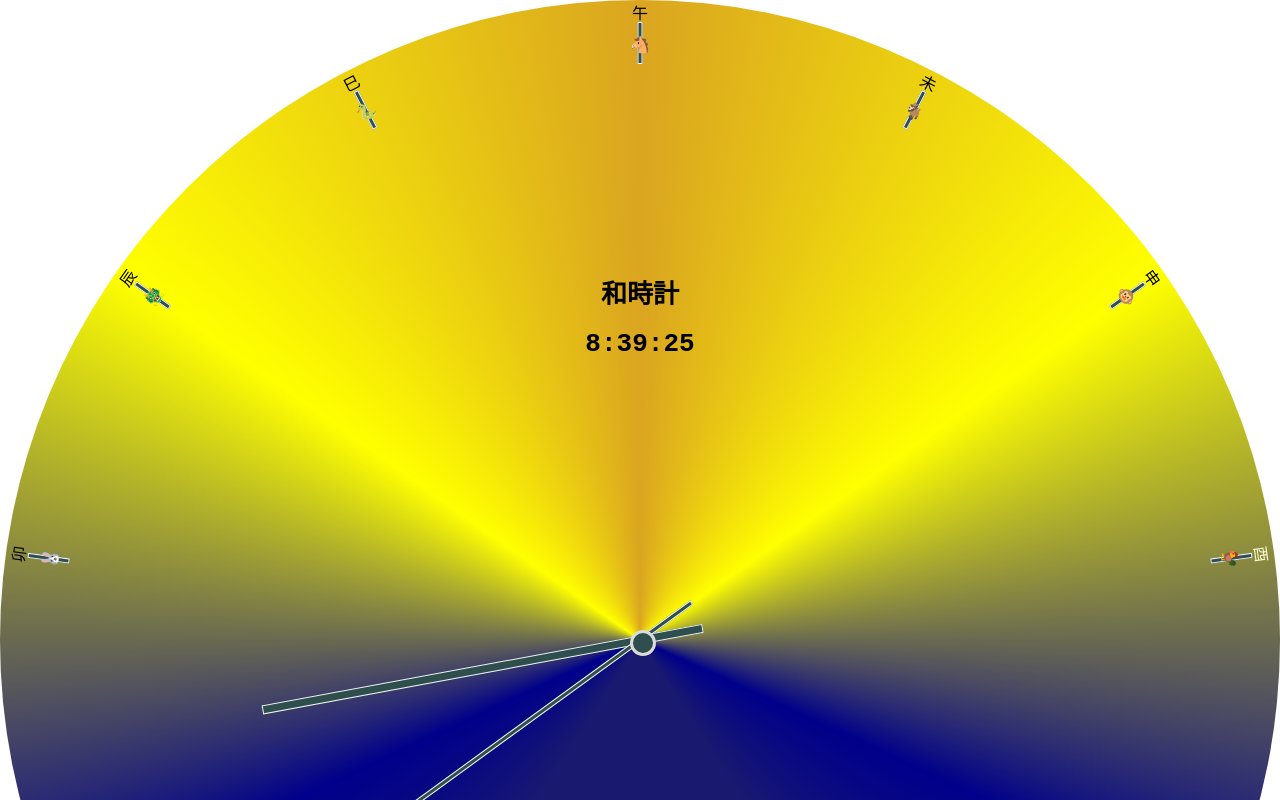
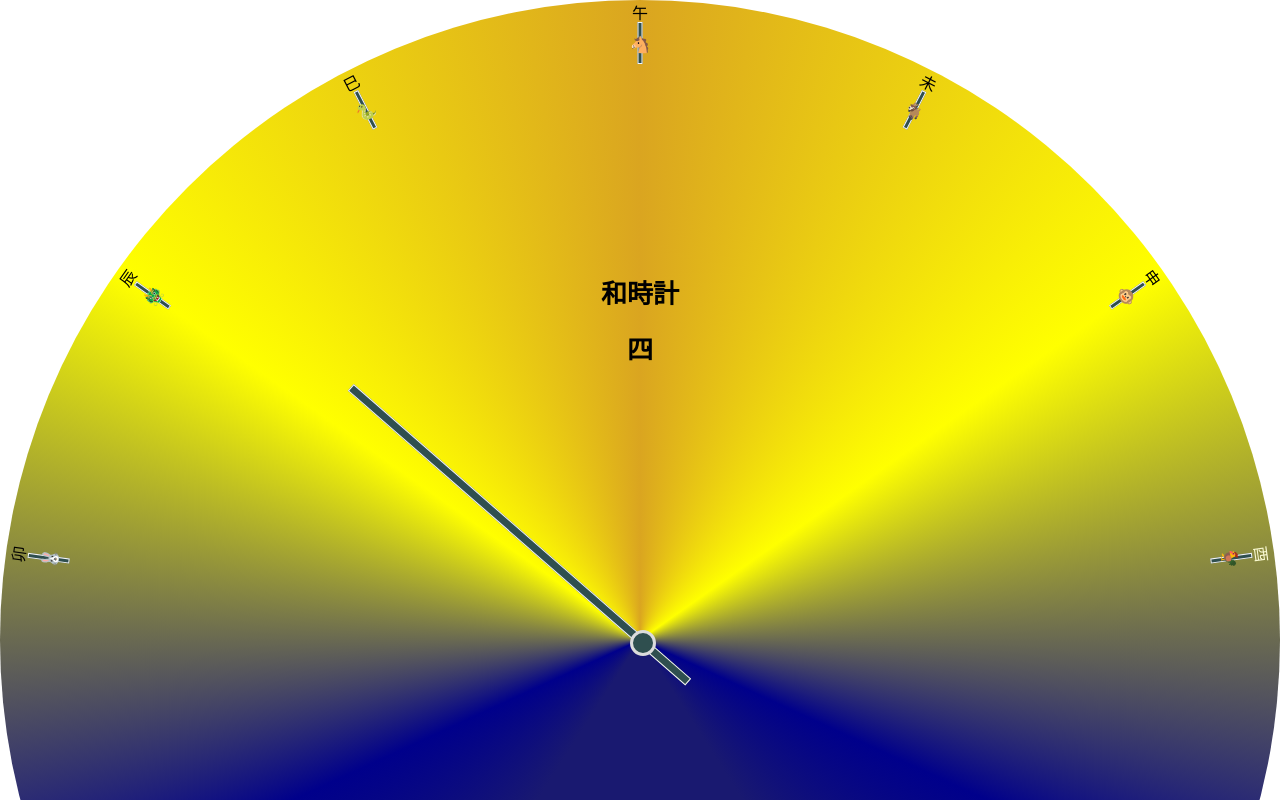
Before and after one commit to ann-kilzer/wadokei, a React (Create React App) app: page / in a window 1280 px wide. Shown: the top 800 px of the page. Built offline with nearby package versions, Linux system fonts and the light colour scheme.

Commit message:
set the time

```diff
--- a/src/App.jsx
+++ b/src/App.jsx
@@ -4,8 +4,8 @@ import Container from './Container';
 
 function App() {
   // TODO: Fetch from https://sunrise-sunset.org/api
-  const sunrise = new Date('2021-02-16T06:26:31');
-  const sunset = new Date('2021-02-16T17:23:29');
+  const sunrise = new Date('2021-02-17T06:26:31');
+  const sunset = new Date('2021-02-17T17:23:29');
 
   console.log(sunset - sunrise);
 
--- a/src/Container.jsx
+++ b/src/Container.jsx
@@ -25,11 +25,12 @@ export default function Container(props) {
   const hour = date.getHours() % 12;
   const minute = date.getMinutes();
   const second = date.getSeconds();
+  const dayMinutes = date.getHours() * 60 + minute;
 
   function renderClock() {
     if (wa) {
       return (
-        <Wadokei hour={hour} minute={minute} second={second} sunrise={sunrise} sunset={sunset} />
+        <Wadokei dayMinutes={dayMinutes} sunrise={sunrise} sunset={sunset} />
       );
     }
     return (<Tokei hour={hour} minute={minute} second={second} />);
--- a/src/Wadokei.jsx
+++ b/src/Wadokei.jsx
@@ -6,6 +6,7 @@ import unfixedHours from './unfixedHours';
 
 const REGIONS = 6;
 const MILLIS_PER_DAY = 24 * 60 * 60 * 1000;
+const MINUTES_PER_DAY = 24 * 60;
 
 export default function Wadokei(props) {
   // Calculate the day regions
@@ -53,12 +54,6 @@ export default function Wadokei(props) {
     return hourTicks;
   }
 
-  // Adjust the time
-  const { hour } = props;
-  let { minute, second } = props;
-  minute = minute < 10 ? `0${minute}` : minute;
-  second = second < 10 ? `0${second}` : second;
-
   function renderDaySegment() {
     // calculate our gradient points based on sunrise and sunset
     const blueMorning = nightAngle;
@@ -97,8 +92,12 @@ export default function Wadokei(props) {
     );
   }
 
+  const { dayMinutes } = props;
+  const sunriseMinutes = sunrise.getHours() * 60 + sunrise.getMinutes();
+  const minutesFromSunrise = dayMinutes - sunriseMinutes;
+
   function renderHourHand() {
-    const angle = hour * 30 + minute / 2;
+    const angle = dayStart + (minutesFromSunrise / MINUTES_PER_DAY) * 360;
 
     return (
       <Hand
@@ -110,27 +109,16 @@ export default function Wadokei(props) {
     );
   }
 
-  function renderMinuteHand() {
-    return (
-      <Hand
-        name="minute"
-        length={95}
-        width={3}
-        angle={minute * 6}
-      />
-    );
-  }
-
   function renderFaceText() {
+    const hour = Math.floor(minutesFromSunrise / 60) % 12;
+    const numeral = hour < 6
+      ? unfixedHours.day[hour % 6].numeral
+      : unfixedHours.night[hour % 6].numeral;
     return (
       <div className="face_text">
         <h1>和時計</h1>
         <h1>
-          {hour}
-          :
-          {minute}
-          :
-          {second}
+          {numeral}
         </h1>
       </div>
     );
@@ -143,7 +131,6 @@ export default function Wadokei(props) {
         {renderFaceText()}
         {renderHourTicksFn()}
         {renderHourHand()}
-        {renderMinuteHand()}
         {renderMiddle()}
       </div>
     </>
@@ -151,15 +138,11 @@ export default function Wadokei(props) {
 }
 
 Wadokei.propTypes = {
-  hour: PropTypes.number,
-  minute: PropTypes.number,
-  second: PropTypes.number,
+  dayMinutes: PropTypes.number,
   sunrise: PropTypes.instanceOf(Date).isRequired,
   sunset: PropTypes.instanceOf(Date).isRequired,
 };
 
 Wadokei.defaultProps = {
-  hour: 12,
-  minute: 0,
-  second: 0,
+  dayMinutes: 0,
 };
```
